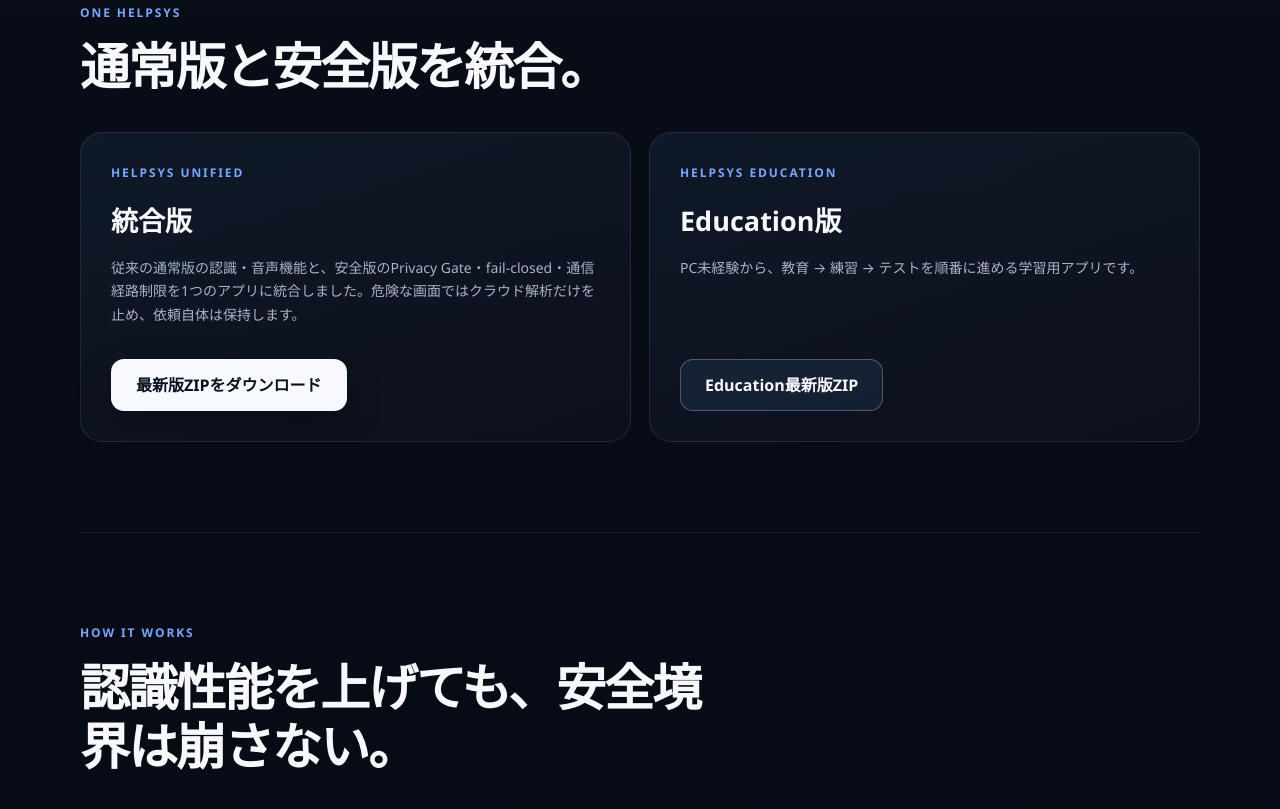
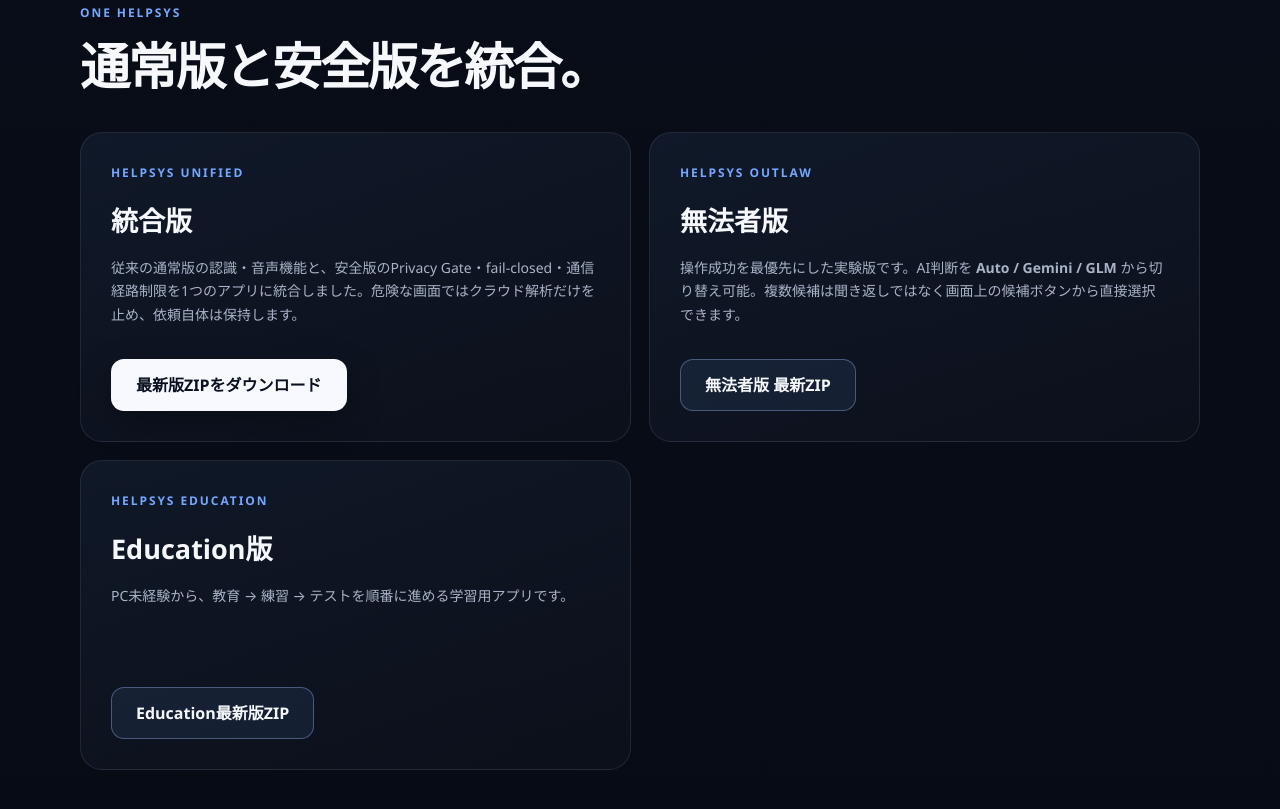
Before and after one commit to syouziroupc/helpsys, a website: page site/index.html in a window 1280 px wide. Shown: the part 820-1629 px from the top of the page. Drawn offline with Linux system fonts and the light colour scheme.

Commit message:
Publish Outlaw AI switching and download on website

```diff
--- a/site/index.html
+++ b/site/index.html
@@ -57,6 +57,12 @@
           <a class="download-button" href="/download">最新版ZIPをダウンロード</a>
         </article>
         <article class="download-card">
+          <p class="eyebrow">HELPSYS OUTLAW</p>
+          <h3>無法者版</h3>
+          <p>操作成功を最優先にした実験版です。AI判断を <strong>Auto / Gemini / GLM</strong> から切り替え可能。複数候補は聞き返しではなく画面上の候補ボタンから直接選択できます。</p>
+          <a class="download-button ghost" href="/download/outlaw">無法者版 最新ZIP</a>
+        </article>
+        <article class="download-card">
           <p class="eyebrow">HELPSYS EDUCATION</p>
           <h3>Education版</h3>
           <p>PC未経験から、教育 → 練習 → テストを順番に進める学習用アプリです。</p>
@@ -98,6 +104,7 @@
         <div><strong>単一の送信経路</strong><span>画面由来のクラウド要求はPrivacy Gateを通り、HTTP通信はCloud AI Adapterへ集約します。</span></div>
         <div><strong>通信先を固定</strong><span>外部通信はHelpSysの承認済みHTTPS originへ限定し、リダイレクト・Cookie・OSプロキシ継承を無効化します。</span></div>
         <div><strong>生の入力値を送らない</strong><span>入力欄の内容は保持せず、必要な場合も入力有無や検索欄の役割など最小限の状態だけを利用します。</span></div>
+        <div><strong>AI判断を切替可能</strong><span>無法者版では Auto / Gemini / GLM を実行中に切り替えられます。AutoはGeminiを優先し、失敗時のみGLMへ退避します。</span></div>
         <div><strong>音声は明示開始時のみ</strong><span>音声認識は音声ボタン、またはローカルの起動語で利用者が開始した場合だけクラウド文字起こしへ進みます。</span></div>
       </div>
     </section>
@@ -118,6 +125,7 @@
       </div>
       <div class="download-panel-actions">
         <a class="download-button secondary" href="/download">HelpSys 最新版</a>
+        <a class="download-button secondary ghost" href="/download/outlaw">無法者版</a>
         <a class="download-button secondary ghost" href="/download/education">Education版</a>
       </div>
     </section>
```
